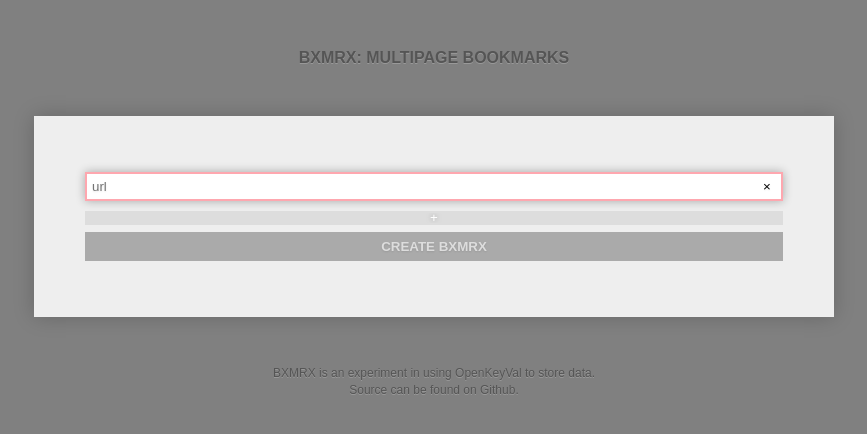
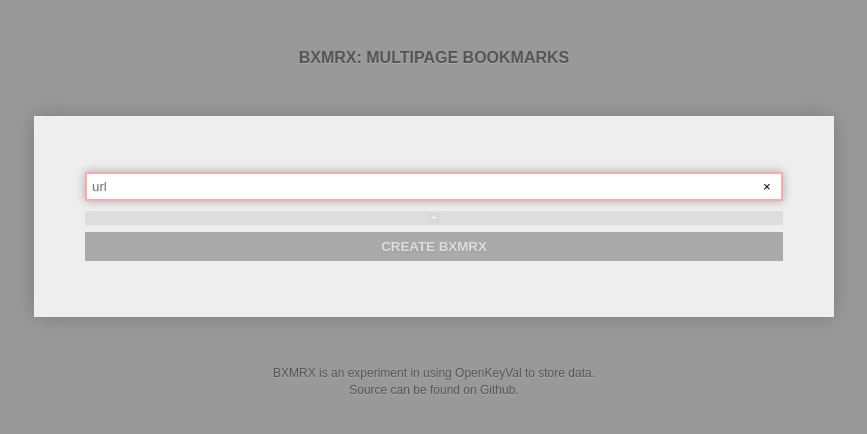
Before and after one commit to 5310/bxmrx, a plain HTML site: page index.html in a window 1280 px wide. Shown: the whole page, without its empty margins (206-1073 px from the left). Drawn offline with nearby package versions, Linux system fonts and the light colour scheme.

Commit message:
Made it a bit lighter.

```diff
--- a/style.css
+++ b/style.css
@@ -1,7 +1,7 @@
 * { outline: 0; -moz-box-sizing: border-box; box-sizing: border-box; }
 
 body {
-    background: gray;
+    background: #999;
     font-family: sans-serif;
     font-size: 12px;
 }
```
